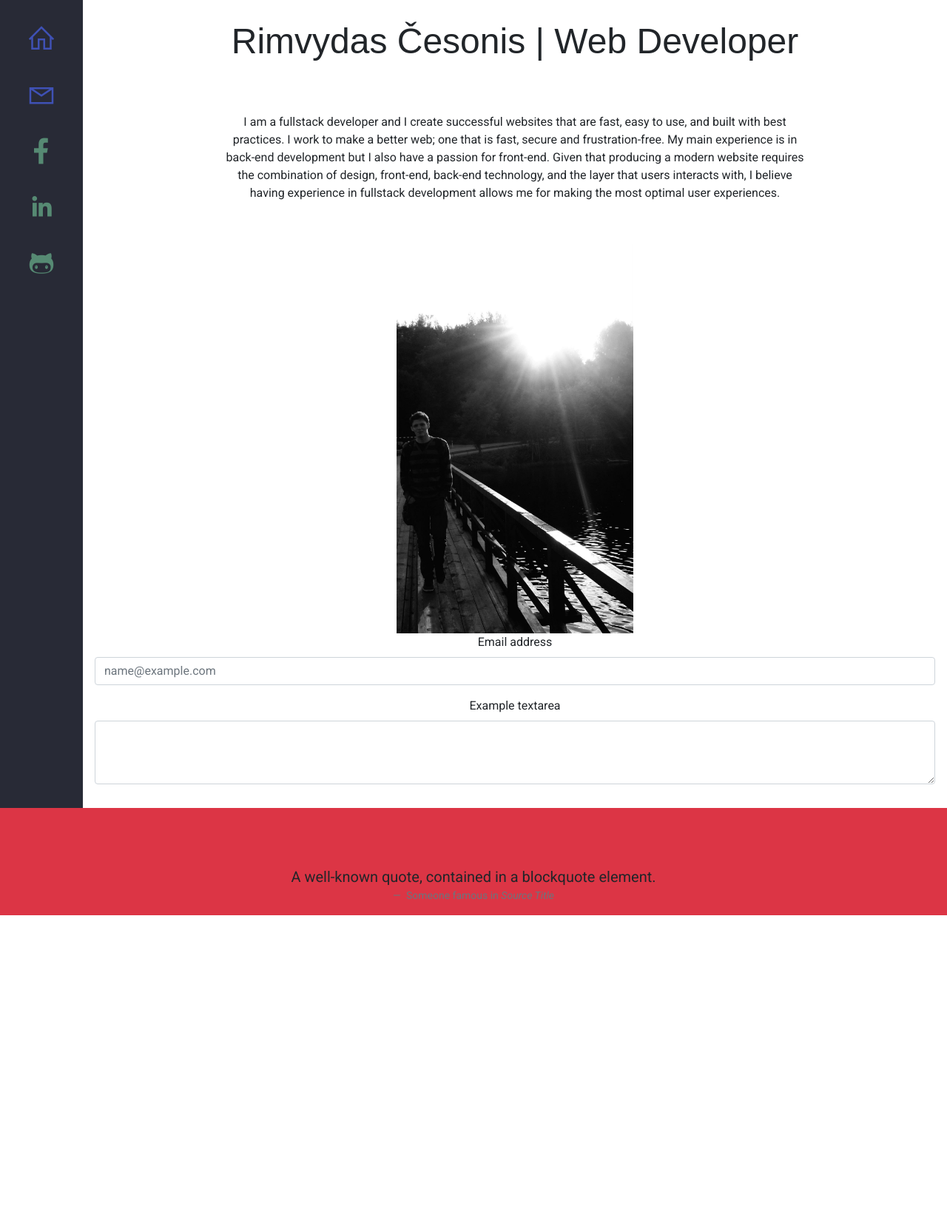
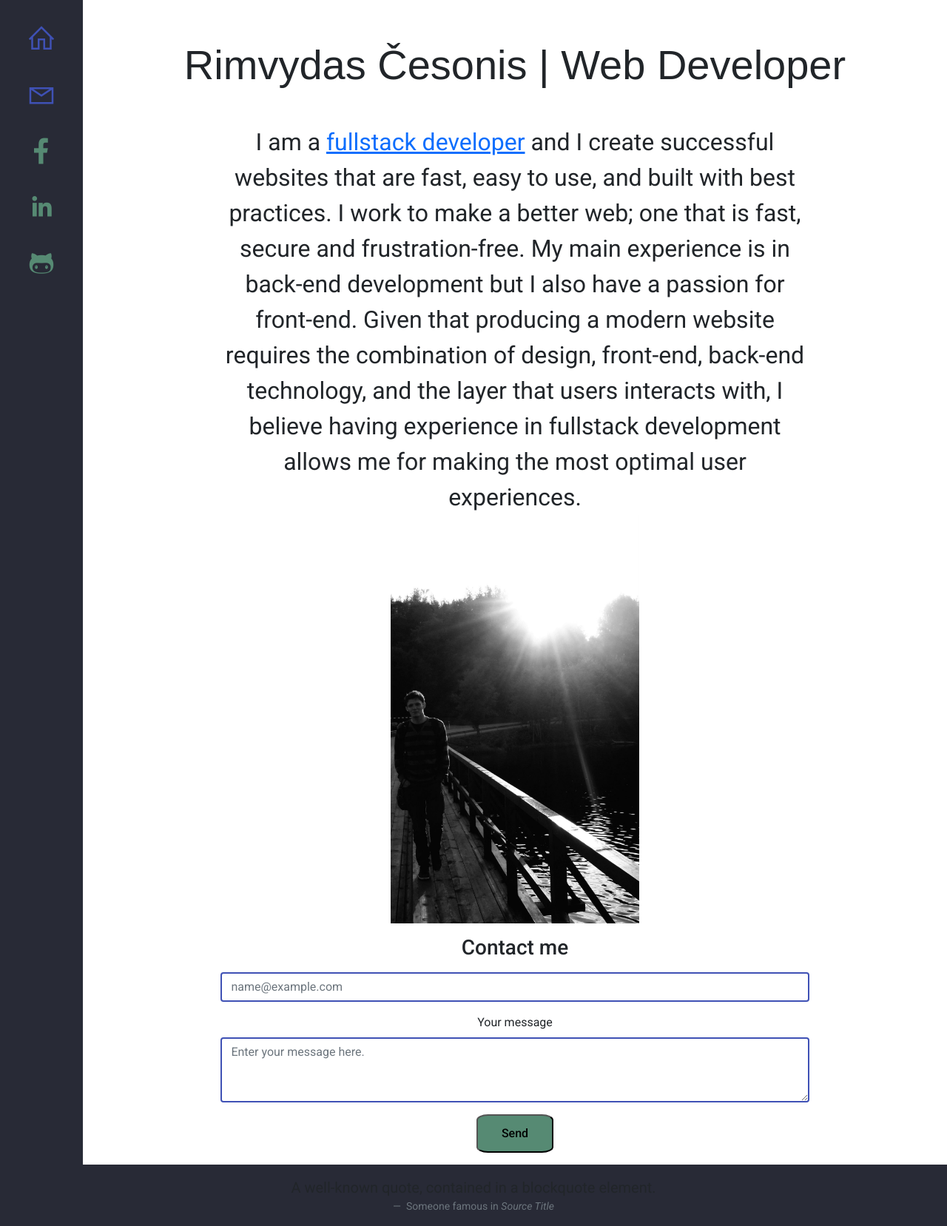
Before and after one commit to rcesonis/static-html-website, a plain HTML site: page index.html in a window 1280 px wide. Shown: the whole page at 74% size. Before the commit the page ends 1237 px from the top, so only its background shows below. Drawn offline with nearby package versions, Linux system fonts and the light colour scheme; a web font is replaced by a local one.

Commit message:
added contact form email.js

```diff
--- a/assets/css/style.scss
+++ b/assets/css/style.scss
@@ -53,13 +53,41 @@ body {
 
 .main-heading {
     font-family: $heading-font;
-    font-size: 3rem;
+    font-size: 3.5rem;
     line-height: $main-line-height*2.5;
 }
 
+.about-me {
+    font-size: 2rem;
+    width: 70%;
+    margin: auto;
+}
+
 img {
-    width: 20rem;
+    width: 21rem;
 }
+
+// Contact form
+
+.form-control {
+    border: 2px solid $nav-icon-color;
+}
+
+.form-input {
+    width: 70%;
+    margin: auto;
+}
+
+.send-email-button {
+    font-weight: 500;
+    padding: 0.75rem 2rem;
+    background-color: #568a73;
+    border-radius: 15%;
+    &:hover {
+        background-color: #8fcb9b;
+    }
+}
+
 
 // Footer
 
--- a/index.html
+++ b/index.html
@@ -13,6 +13,30 @@
     <link href="https://cdn.jsdelivr.net/npm/bootstrap@5.1.3/dist/css/bootstrap.min.css" rel="stylesheet" integrity="sha384-1BmE4kWBq78iYhFldvKuhfTAU6auU8tT94WrHftjDbrCEXSU1oBoqyl2QvZ6jIW3" crossorigin="anonymous">
     <!-- Custom CSS-->
     <link rel="stylesheet" href="./assets/css/style.css">
+    <!-- Email.js -->
+    <script type="text/javascript" src="https://cdn.jsdelivr.net/npm/@emailjs/browser@3/dist/email.min.js"></script>
+    <script type="text/javascript">
+        (function() {
+            // https://dashboard.emailjs.com/admin/integration
+            emailjs.init('user_5tXsKfNAq6Shj4sCUhLR4');
+        })();
+    </script>
+        <script type="text/javascript">
+            window.onload = function() {
+                document.getElementById('contact-form').addEventListener('submit', function(event) {
+                    event.preventDefault();
+                    // generate a five digit number for the contact_number variable
+                    this.contact_number.value = Math.random() * 100000 | 0;
+                    // these IDs from the previous steps
+                    emailjs.sendForm('gmail', 'template_pf3trfc', this)
+                        .then(function() {
+                            console.log('SUCCESS!');
+                        }, function(error) {
+                            console.log('FAILED...', error);
+                        });
+                });
+            }
+        </script>
     <title>Rimvydas Cesonis | Web Developer</title>
   </head>
   <body>
@@ -28,12 +52,12 @@
                             </a>
                         </li>
                         <li class="nav-item">
-                            <a href="#contact" class="nav-link py-2 px-2" title="" data-bs-toggle="tooltip" data-bs-placement="right" data-bs-original-title="Orders">
+                            <a href="#contact-form" class="nav-link py-2 px-2" title="" data-bs-toggle="tooltip" data-bs-placement="right" data-bs-original-title="Orders">
                                 <i class="las la-envelope"></i>
                             </a>
                         </li>
                         <li class="nav-item social-link">
-                            <a href="#contact" class="nav-link py-2 px-2" title="" data-bs-toggle="tooltip" data-bs-placement="right" data-bs-original-title="Orders">
+                            <a href="#contact-form" class="nav-link py-2 px-2" title="" data-bs-toggle="tooltip" data-bs-placement="right" data-bs-original-title="Orders">
                                 <i class="lab la-facebook-f"></i>
                             </a>
                         </li>
@@ -53,30 +77,34 @@
             <!-- Content -->
             <div class="col-sm p-3 min-vh-100">
                 <div class="row">
-                    <div id="home" class="col-sm-12 min-vh-100 text-center">
-                        <h2 class="main-heading py-3">Rimvydas Česonis | Web Developer</h2>
-                        <p>I am a fullstack developer and I create successful websites that are fast, easy to use, and built with best practices. I work to make a better web; one that is fast, secure and frustration-free. My main experience is in back-end development but I also have a passion for front-end. Given that producing a modern website requires the combination of design, front-end, back-end technology, and the layer that users interacts with, I believe having experience in fullstack development allows me for making the most optimal user experiences. </p>
-                        <div class="my-photo justify-content-center">
+                    <div id="home" class="col-sm-12 min-vh-100 text-center justify-content-center">
+                        <h2 class="main-heading py-5">Rimvydas Česonis | Web Developer</h2>
+                        <p class="about-me">I am a <a href="http://www.rcesonis.net/" target="_blank">fullstack developer</a> and I create successful websites that are fast, easy to use, and built with best practices. I work to make a better web; one that is fast, secure and frustration-free. My main experience is in back-end development but I also have a passion for front-end. Given that producing a modern website requires the combination of design, front-end, back-end technology, and the layer that users interacts with, I believe having experience in fullstack development allows me for making the most optimal user experiences. </p>
+                        <div class="my-photo justify-content-center mb-3">
                             <img src="./assets/img/personal_photo.jpg" alt="person_photo">
                         </div>
-                        <div>
-                            <div class="mb-3">
-                                <label for="exampleFormControlInput1" class="form-label">Email address</label>
-                                <input type="email" class="form-control" id="exampleFormControlInput1" placeholder="name@example.com">
-                              </div>
-                              <div class="mb-3">
-                                <label for="exampleFormControlTextarea1" class="form-label">Example textarea</label>
-                                <textarea class="form-control" id="exampleFormControlTextarea1" rows="3"></textarea>
-                              </div>
-                        </div>
+                        <!-- Contact form -->
+                        <form id="contact-form">
+                            <div>
+                                <div class="mb-3 form-input">
+                                    <label for="exampleFormControlInput1" class="form-label"><h3>Contact me</h3></label>
+                                    <input type="email" name="user_email" class="form-control" id="exampleFormControlInput1" placeholder="name@example.com">
+                                </div>
+                                <div class="mb-3 form-input">
+                                    <label for="exampleFormControlTextarea1" class="form-label">Your message</label>
+                                    <textarea class="form-control" name="message" placeholder="Enter your message here." id="exampleFormControlTextarea1" rows="3"></textarea>
+                                </div>
+                                <button class="send-email-button" type="submit" value="Send" class="btn btn-primary">Send</button>
+                            </div>
+                        </form>
+                        <!-- End of contact form -->
                     </div>
-
                 </div>
             </div>
         </div>
           <!-- Footer -->
         <div class="row">
-            <div class="col-sm-12 min-vh-30 bg-danger">
+            <div class="col-sm-12 min-vh-30 footer">
                 <figure class="text-center pt-3">
                     <blockquote class="blockquote">
                       <p>A well-known quote, contained in a blockquote element.</p>
@@ -90,6 +118,7 @@
     </div>
     <!-- Bootstrap Bundle with Popper -->
     <script src="https://cdn.jsdelivr.net/npm/bootstrap@5.1.3/dist/js/bootstrap.bundle.min.js" integrity="sha384-ka7Sk0Gln4gmtz2MlQnikT1wXgYsOg+OMhuP+IlRH9sENBO0LRn5q+8nbTov4+1p" crossorigin="anonymous"></script>
+
     <!-- Custom Javascript -->
     <script src="./assets/js/script.js"></script>
 </body>
```
Also changed, not shown: assets/css/style.css, 1 other file.
